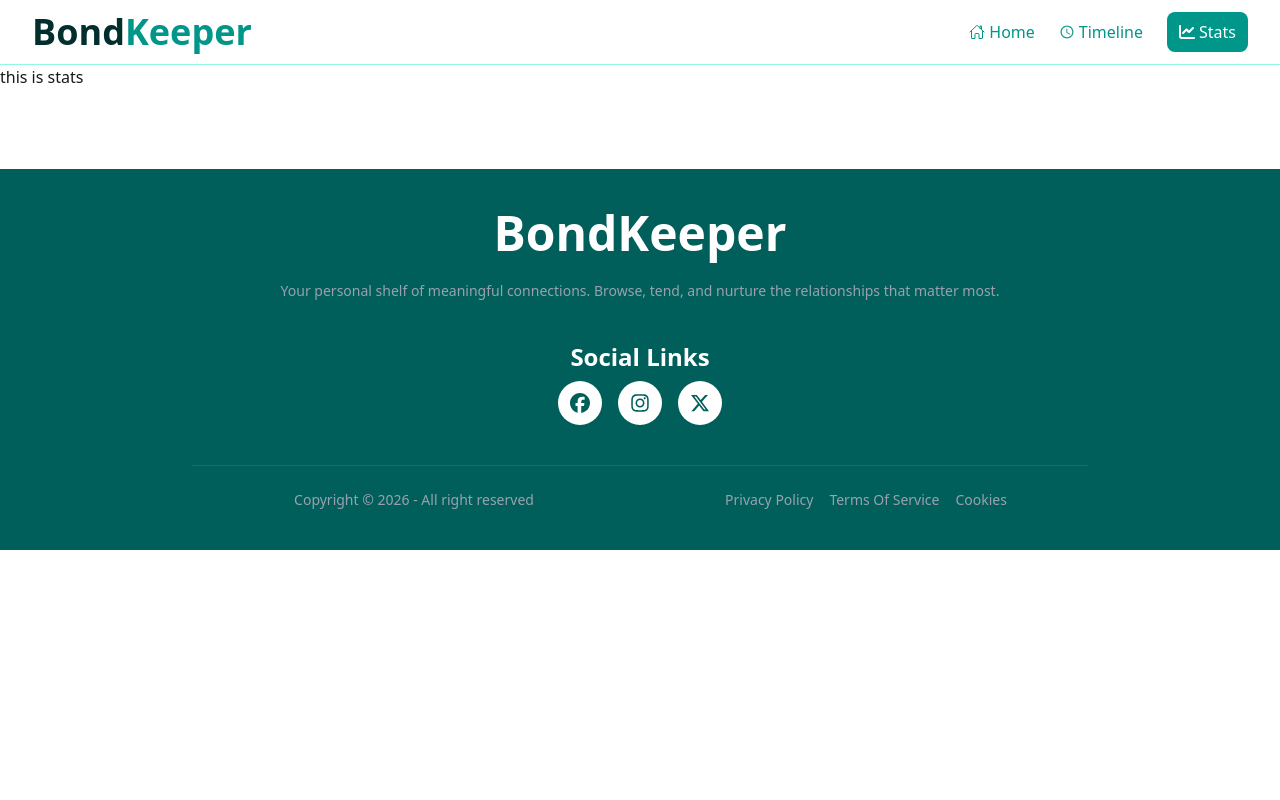
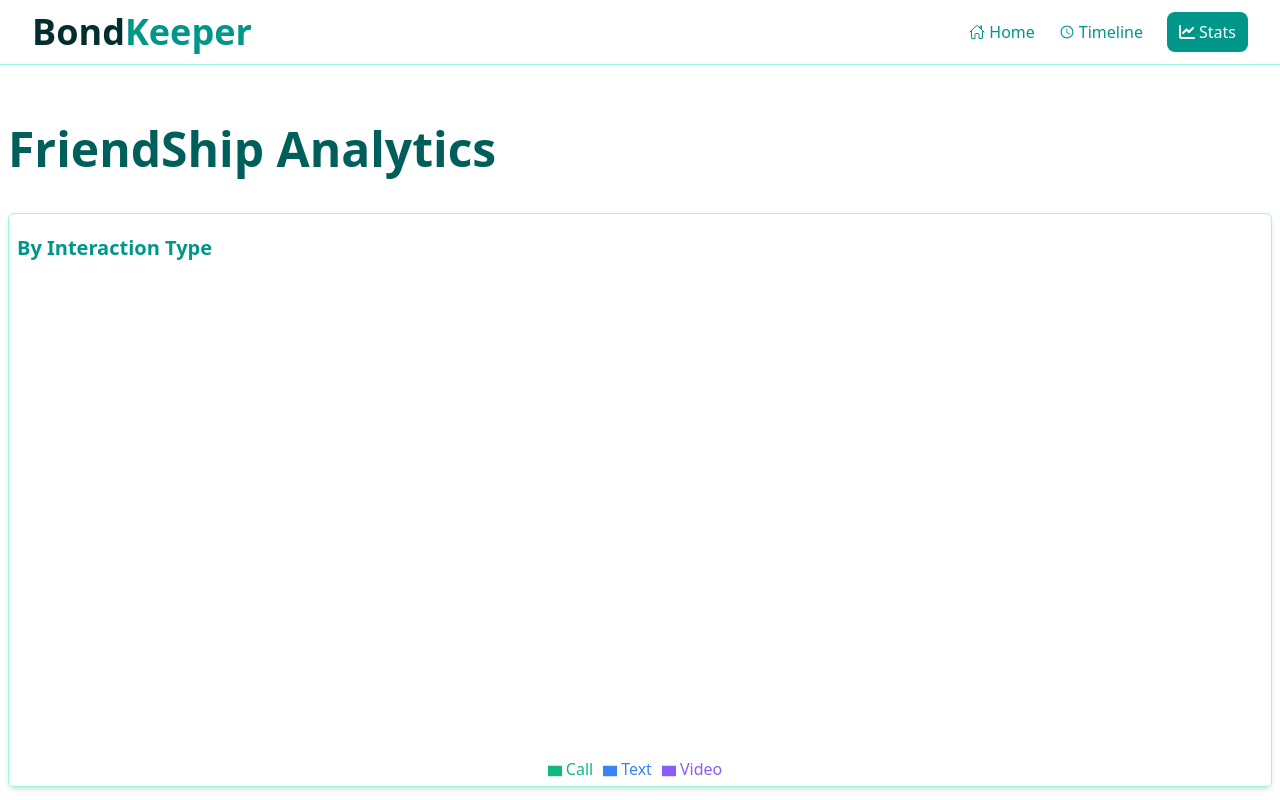
Before and after one commit to asm-ayesha/bond-keeper, a Next.js app: page /stats in a window 1280 px wide. Shown: the top 800 px of the page. Built offline with nearby package versions, Linux system fonts and the light colour scheme.

Commit message:
stats page completed

```diff
--- a/package.json
+++ b/package.json
@@ -14,7 +14,9 @@
     "react-dom": "19.2.4",
     "react-icons": "^5.6.0",
     "react-router": "^7.14.1",
-    "react-spinners": "^0.17.0"
+    "react-spinners": "^0.17.0",
+    "react-toastify": "^11.0.5",
+    "recharts": "^3.8.1"
   },
   "devDependencies": {
     "@tailwindcss/postcss": "^4",
--- a/src/app/friends/[id]/page.jsx
+++ b/src/app/friends/[id]/page.jsx
@@ -5,8 +5,6 @@ import React from 'react';
 import { FiArchive } from 'react-icons/fi';
 import { IoMdStopwatch } from 'react-icons/io';
 import { MdDeleteOutline } from 'react-icons/md';
-// import { MdDeleteOutline, MdOutlineTextsms, MdOutlineVideocam } from 'react-icons/md';
-// import { TbPhoneCall } from 'react-icons/tb';
 
 
 
--- a/src/app/layout.js
+++ b/src/app/layout.js
@@ -3,7 +3,9 @@ import "./globals.css";
 import Navbar from "@/components/shared/Navbar/Navbar";
 import Footer from "@/components/shared/Footer/Footer";
 import FriendProvider, { FriendContext } from "@/components/context/FriendContext";
-import TimeLinePage from "./timeline/page";
+import { ToastContainer } from "react-toastify";
+
+
 
 const geistSans = Geist({
   variable: "--font-geist-sans",
@@ -30,6 +32,7 @@ export default function RootLayout({ children }) {
       <body className="min-h-full flex flex-col">
         <Navbar></Navbar>
         <FriendProvider >
+          <ToastContainer></ToastContainer>
           {children}
         </FriendProvider>
        <Footer></Footer>
--- a/src/app/stats/page.jsx
+++ b/src/app/stats/page.jsx
@@ -1,16 +1,52 @@
-import React from 'react';
-
-export const metadata = {
-  title: "StatsPage || BondKeeper",
-  description: "Generated by create next app",
-};
+"use client";
+import { Pie, PieChart, Tooltip, Legend, ResponsiveContainer } from "recharts";
+import { useContext } from "react";
+import { FriendContext } from "@/components/context/FriendContext";
 
 const StatsPage = () => {
-    return (
-        <div>
-            this is stats
+  const { timeline } = useContext(FriendContext);
+
+  const callCount = timeline.filter(item => item.type === "Call").length;
+  const textCount = timeline.filter(item => item.type === "Text").length;
+  const videoCount = timeline.filter(item => item.type === "Video").length;
+
+  const data = [
+    { name: "Call", value: callCount || 0, fill: "#10B981" },
+    { name: "Text", value: textCount || 0, fill: "#3B82F6" },
+    { name: "Video", value: videoCount || 0, fill: "#8B5CF6" },
+  ];
+
+  return (
+    <div className="mt-15 container mx-auto px-2">
+      <h2 className="font-bold text-5xl mb-10 text-teal-800">
+        FriendShip Analytics
+      </h2>
+
+      <div className=" rounded-md border border-teal-200 shadow-md px-2">
+        <h2 className="mt-5 text-xl text-teal-600 font-bold mb-6">
+          By Interaction Type
+        </h2>
+
+       <div className="flex justify-center px-2">
+         <div className="w-full max-w-125 h-100 md:h-125 ">
+          <ResponsiveContainer width="100%" height="100%">
+            <PieChart>
+              <Pie
+                data={data}
+                dataKey="value"
+                innerRadius={80}
+                outerRadius={100}
+                paddingAngle={5}
+              />
+              <Tooltip />
+              <Legend />
+            </PieChart>
+          </ResponsiveContainer>
         </div>
-    );
+       </div>
+      </div>
+    </div>
+  );
 };
 
 export default StatsPage;
--- a/src/app/timeline/page.jsx
+++ b/src/app/timeline/page.jsx
@@ -4,10 +4,6 @@ import React, { useContext } from 'react';
 import { MdOutlineTextsms, MdOutlineVideocam } from 'react-icons/md';
 import { TbPhoneCall } from 'react-icons/tb';
 
-// export const metadata = {
-//   title: "TimelinePage || BondKeeper",
-//   description: "Generated by create next app",
-// };
 
 
 const iconMap = {
@@ -15,6 +11,9 @@ const iconMap = {
   Text: <MdOutlineTextsms className="text-blue-500 text-xl" />,
   Video: <MdOutlineVideocam className="text-purple-500 text-xl" />,
 };
+
+
+
 
 const TimeLinePage = () => {
     const { timeline } = useContext(FriendContext);
@@ -32,9 +31,12 @@ const TimeLinePage = () => {
           >
             <div className='flex gap-6'>
                 {iconMap[item.type]}
-                <p className='text-2xl font-bold text-teal-800'>{item.type} <span className='text-gray-400'>with {item.friendName}</span></p>
+                <div className='space-y-3'>
+              <p className='text-2xl font-bold text-teal-800'>{item.type} <span className='text-gray-400'>with {item.friendName}</span></p>
+             <p className="text-xs font-bold text-gray-400">{item.time}</p>
             </div>
-             <p className="text-xs text-gray-400">{item.time}</p>
+            </div>
+
 
             {/* <p className="font-bold">{item.friendName}</p>
             <p className="text-sm text-gray-600"></p>
--- a/src/components/friends/ToggoleBtns.jsx
+++ b/src/components/friends/ToggoleBtns.jsx
@@ -3,6 +3,7 @@ import React, { useContext } from 'react';
 import { MdOutlineTextsms, MdOutlineVideocam } from 'react-icons/md';
 import { TbPhoneCall } from 'react-icons/tb';
 import { FriendContext } from '../context/FriendContext';
+import { toast } from 'react-toastify';
 
 
 const ToggoleBtns = ({friend}) => {
@@ -10,22 +11,33 @@ const ToggoleBtns = ({friend}) => {
     const {addActivity} =useContext(FriendContext)
 
 
-const handleText = () =>{
-    console.log('text')
+const handleClick = (type) =>{
+    addActivity(friend, type);
+
+    toast.success(`${type} with ${friend.name}`);
 }
 
 
     return (
         <div className='grid grid-cols-1 md:grid-cols-3 gap-4'>
-                      <div className='bg-teal-50 rounded-lg p-6 shadow-md text-center space-y-3 cursor-pointer hover:bg-teal-800' onClick={() => addActivity(friend, "Call")}>
+                      <div className='bg-teal-50 rounded-lg p-6 shadow-md text-center space-y-3 cursor-pointer hover:bg-teal-800' onClick={() => {
+                        handleClick("Call"),
+                        addActivity(friend, "Call")
+                      }}>
                           <TbPhoneCall className='text-xl mx-auto'></TbPhoneCall>
                           <p className='text-xl'>Call</p>
                       </div>
-                      <div className='bg-teal-50 rounded-lg p-6 shadow-md text-center space-y-3 cursor-pointer hover:bg-teal-800' onClick={() => addActivity(friend, "Text")}>
+                      <div className='bg-teal-50 rounded-lg p-6 shadow-md text-center space-y-3 cursor-pointer hover:bg-teal-800' onClick={() => {
+                        handleClick("Text"),
+                        addActivity(friend, "Text")
+                      }}>
                           <MdOutlineTextsms className='text-xl mx-auto'></MdOutlineTextsms>
                           <p className='text-xl'>Text</p>
                       </div>
-                      <div className='bg-teal-50 rounded-lg p-6 shadow-md text-center space-y-3 cursor-pointer hover:bg-teal-800' onClick={() => addActivity(friend, "Video")}>
+                      <div className='bg-teal-50 rounded-lg p-6 shadow-md text-center space-y-3 cursor-pointer hover:bg-teal-800' onClick={() => {
+                        handleClick("Video"),
+                        addActivity(friend, "Video")
+                      }}>
                           <MdOutlineVideocam className='text-xl mx-auto'></MdOutlineVideocam>
                           <p className='text-xl'>Video</p>
                       </div>
```
Also changed, not shown: 1 other file (tests, documents, lock files or other folders).
